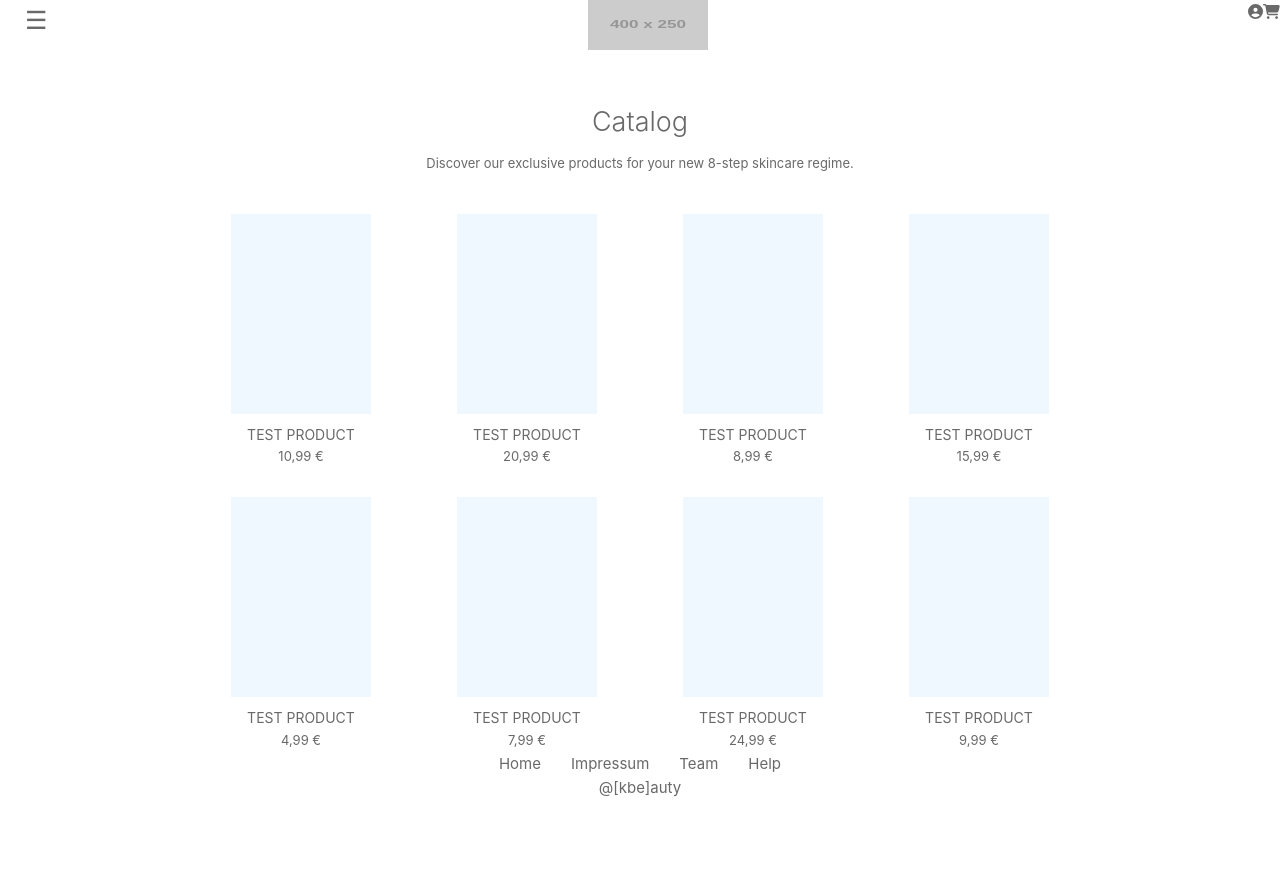
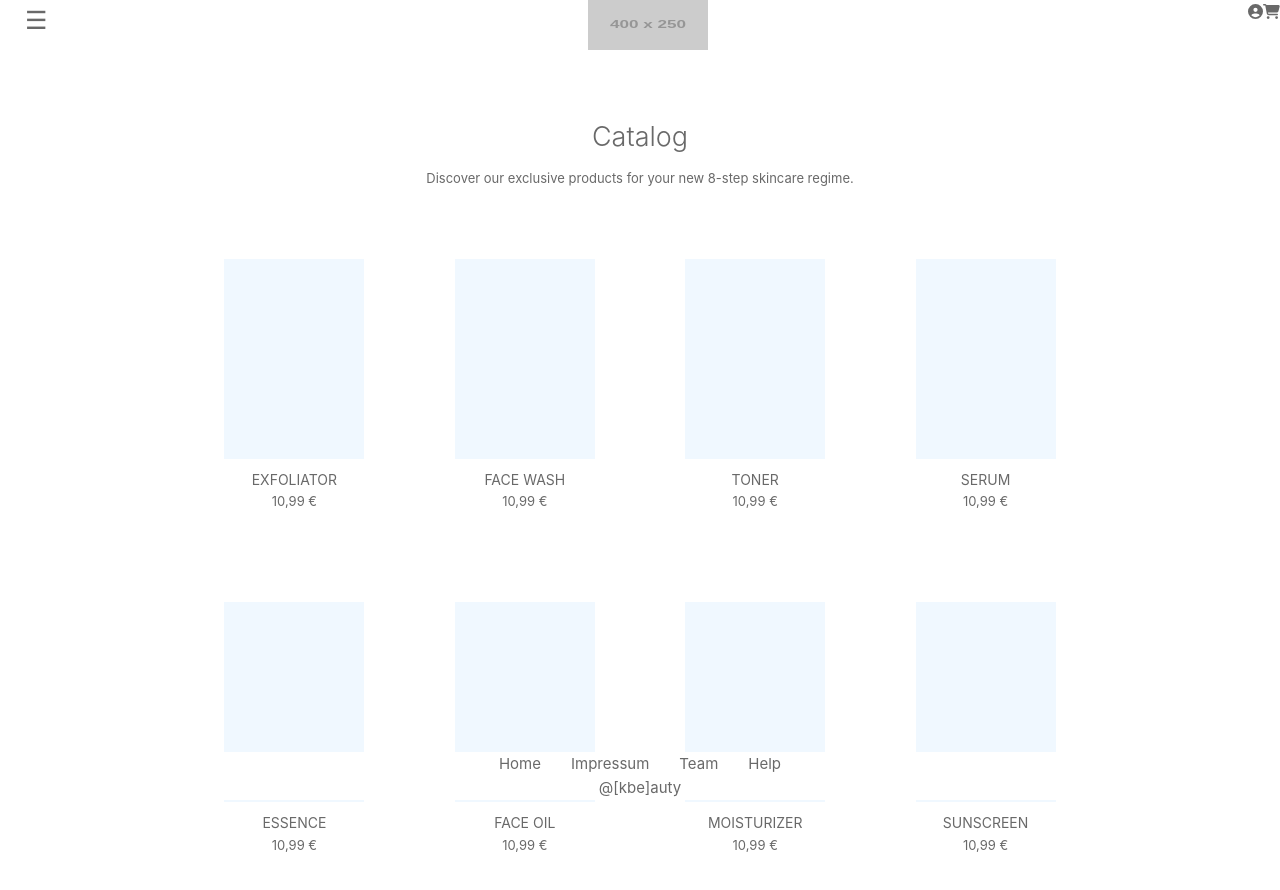
Before and after one commit to kbe-ws22/kbeauty, a Vue app: page /products in a window 1280 px wide. Shown: the top 890 px of the page. Before the commit the page ends 840 px from the top, so only its background shows below. Built offline with nearby package versions, Linux system fonts and the light colour scheme.

Commit message:
Map components using product list

```diff
--- a/src/assets/main.scss
+++ b/src/assets/main.scss
@@ -1,9 +1,9 @@
 @import './base.scss';
 
 #app {
-  max-width: 80%;
+  max-width: 90%;
   margin: 0 auto;
-  padding: 4rem;
+  padding-top: 5rem;
   font-weight: normal;
 }
 
--- a/src/assets/scss/productspage.scss
+++ b/src/assets/scss/productspage.scss
@@ -6,6 +6,8 @@
 }
 
 .catalog{
+    width: 80%;
+    margin: auto;
     display: grid;
     align-items: center;
     grid-template-columns: 25% 25% 25% 25%;
@@ -14,6 +16,12 @@
 .catalog-item{
   margin: 0 auto 20px auto;
   text-align: center;
+  padding: 30px;
+  transition: transform .25s;
+  &:hover {
+    cursor: pointer;
+    transform: scale(1.07);
+  }
 
   .catalog-item_img{
     width: 140px;
--- a/src/components/Menu.vue
+++ b/src/components/Menu.vue
@@ -1,16 +1,39 @@
 <script setup>
-var menu_options = [
-  "All",
-  "Essence",
-  "Face Wash",
-  "Face Oil",
-  "Face Peeling",
-  "Face Mask",
-  "Serum",
-  "Sunscreen",
-  "Toner",
-];
-// aus /products holen vielleicht?
+  var products = [
+    {
+      id: 1,
+      name: "Exfoliator",
+    },
+    {
+      id: 2,
+      name: "Face Wash",
+    },
+    {
+      id: 3,
+      name: "Toner",
+    },
+    {
+      id: 4,
+      name: "Serum",
+    },
+    {
+      id: 5,
+      name: "Essence",
+    },
+    {
+      id: 6,
+      name: "Face Oil",
+    },
+    {
+      id: 7,
+      name: "Moisturizer",
+    },
+    {
+      id: 8,
+      name: "Sunscreen",
+    },
+  ]
+
   function openNav() {
     document.getElementById("menu_sidebar").style.display = "block";
   }
@@ -26,31 +49,12 @@ function closeNav() {
     <nav id="menu_sidebar">
       <p class="menu_item menu_btn" @click="closeNav">&times;</p>
       <RouterLink to="/products/" class="menu_item">
-        {{ menu_options[0] }}</RouterLink
+        All</RouterLink
       >
-      <RouterLink to="/products/1" class="menu_item">
-        {{ menu_options[1] }}</RouterLink
-      >
-      <RouterLink to="/products/1" class="menu_item">
-        {{ menu_options[2] }}</RouterLink
-      >
-      <RouterLink to="/products/1" class="menu_item">
-        {{ menu_options[3] }}</RouterLink
-      >
-      <RouterLink to="/products/1" class="menu_item">
-        {{ menu_options[4] }}</RouterLink
-      >
-      <RouterLink to="/products/1" class="menu_item">
-        {{ menu_options[5] }}</RouterLink
-      >
-      <RouterLink to="/products/1" class="menu_item">
-        {{ menu_options[6] }}</RouterLink
-      >
-      <RouterLink to="/products/1" class="menu_item">
-        {{ menu_options[7] }}</RouterLink
-      >
-      <RouterLink to="/products/1" class="menu_item">
-        {{ menu_options[8] }}</RouterLink
+      <RouterLink
+        v-for="product in products"
+        to="/products/" class="menu_item">
+        {{ product.name }}</RouterLink
       >
     </nav>
   </div>
--- a/src/views/ProductsView.vue
+++ b/src/views/ProductsView.vue
@@ -1,6 +1,57 @@
 <!-- endpoint: /products -->
 <script setup>
 import CatalogItem from "../components/CatalogItem.vue";
+
+var products = [
+  {
+    id: 1,
+    name: "Exfoliator",
+    price: "10,99",
+    img: "https://via.placeholder.com/400x250/e5f8e5/134313",
+  },
+  {
+    id: 2,
+    name: "Face Wash",
+    price: "10,99",
+    img: "https://via.placeholder.com/400x250/e5f8e5/134313",
+  },
+  {
+    id: 3,
+    name: "Toner",
+    price: "10,99",
+    img: "https://via.placeholder.com/400x250/e5f8e5/134313",
+  },
+  {
+    id: 4,
+    name: "Serum",
+    price: "10,99",
+    img: "https://via.placeholder.com/400x250/e5f8e5/134313",
+  },
+  {
+    id: 5,
+    name: "Essence",
+    price: "10,99",
+    img: "https://via.placeholder.com/400x250/e5f8e5/134313",
+  },
+  {
+    id: 6,
+    name: "Face Oil",
+    price: "10,99",
+    img: "https://via.placeholder.com/400x250/e5f8e5/134313",
+  },
+  {
+    id: 7,
+    name: "Moisturizer",
+    price: "10,99",
+    img: "https://via.placeholder.com/400x250/e5f8e5/134313",
+  },
+  {
+    id: 8,
+    name: "Sunscreen",
+    price: "10,99",
+    img: "https://via.placeholder.com/400x250/e5f8e5/134313",
+  },
+]
 </script>
 
 <template>
@@ -10,52 +61,11 @@ import CatalogItem from "../components/CatalogItem.vue";
   </div>
   <div class="catalog">
     <CatalogItem
-      id="1"
-      name="Test Product"
-      price="10,99"
-      img="https://via.placeholder.com/400x250/e5f8e5/134313"
-    />
-    <CatalogItem
-      id="1"
-      name="Test Product"
-      price="20,99"
-      img="https://via.placeholder.com/400x250/e5f8e5/134313"
-    />
-    <CatalogItem
-      id="1"
-      name="Test Product"
-      price="8,99"
-      img="https://via.placeholder.com/400x250/e5f8e5/134313"
-    />
-    <CatalogItem
-      id="1"
-      name="Test Product"
-      price="15,99"
-      img="https://via.placeholder.com/400x250/e5f8e5/134313"
-    />
-    <CatalogItem
-      id="1"
-      name="Test Product"
-      price="4,99"
-      img="https://via.placeholder.com/400x250/e5f8e5/134313"
-    />
-    <CatalogItem
-      id="1"
-      name="Test Product"
-      price="7,99"
-      img="https://via.placeholder.com/400x250/e5f8e5/134313"
-    />
-    <CatalogItem
-      id="1"
-      name="Test Product"
-      price="24,99"
-      img="https://via.placeholder.com/400x250/e5f8e5/134313"
-    />
-    <CatalogItem
-      id="1"
-      name="Test Product"
-      price="9,99"
-      img="https://via.placeholder.com/400x250/e5f8e5/134313"
+      v-for="product in products"
+      :id="product.id"
+      :name="product.name"
+      :price="product.price"
+      :img="product.img"
     />
   </div>
 </template>
```
Lines whose indentation alone changed are shown as unchanged.
